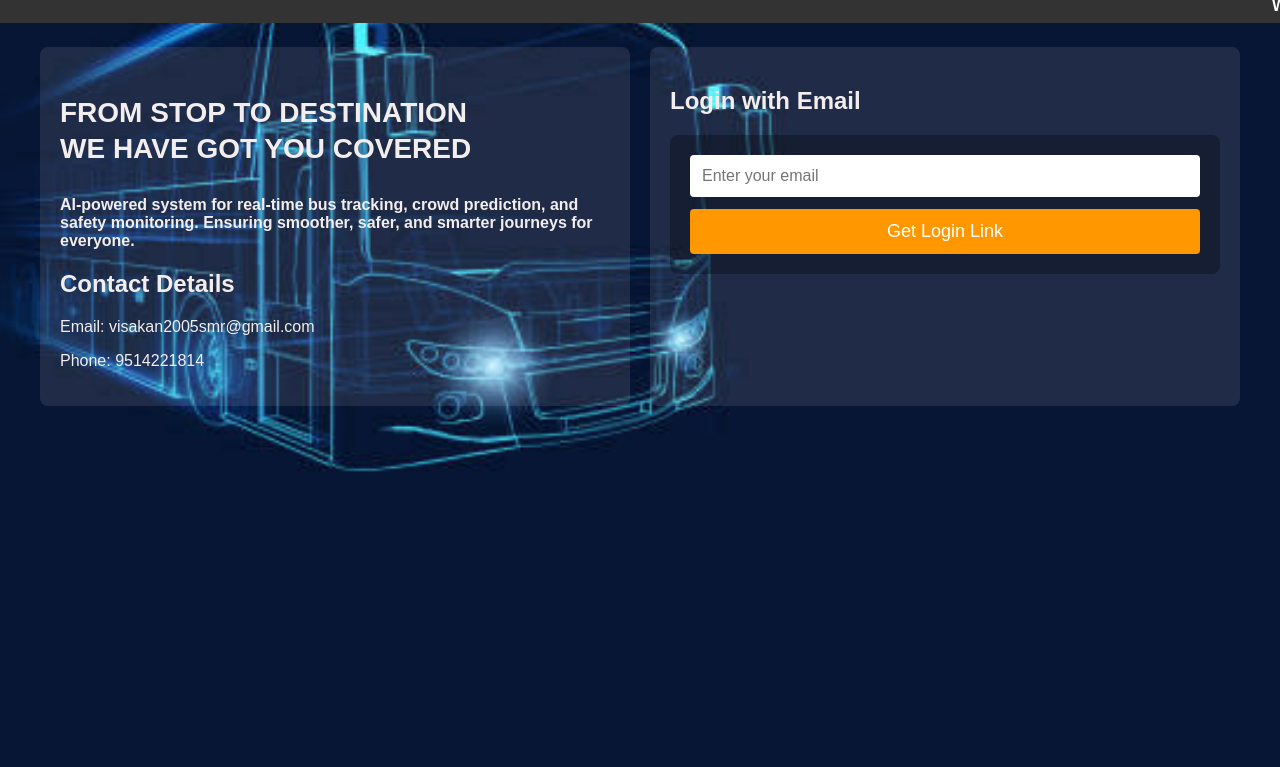
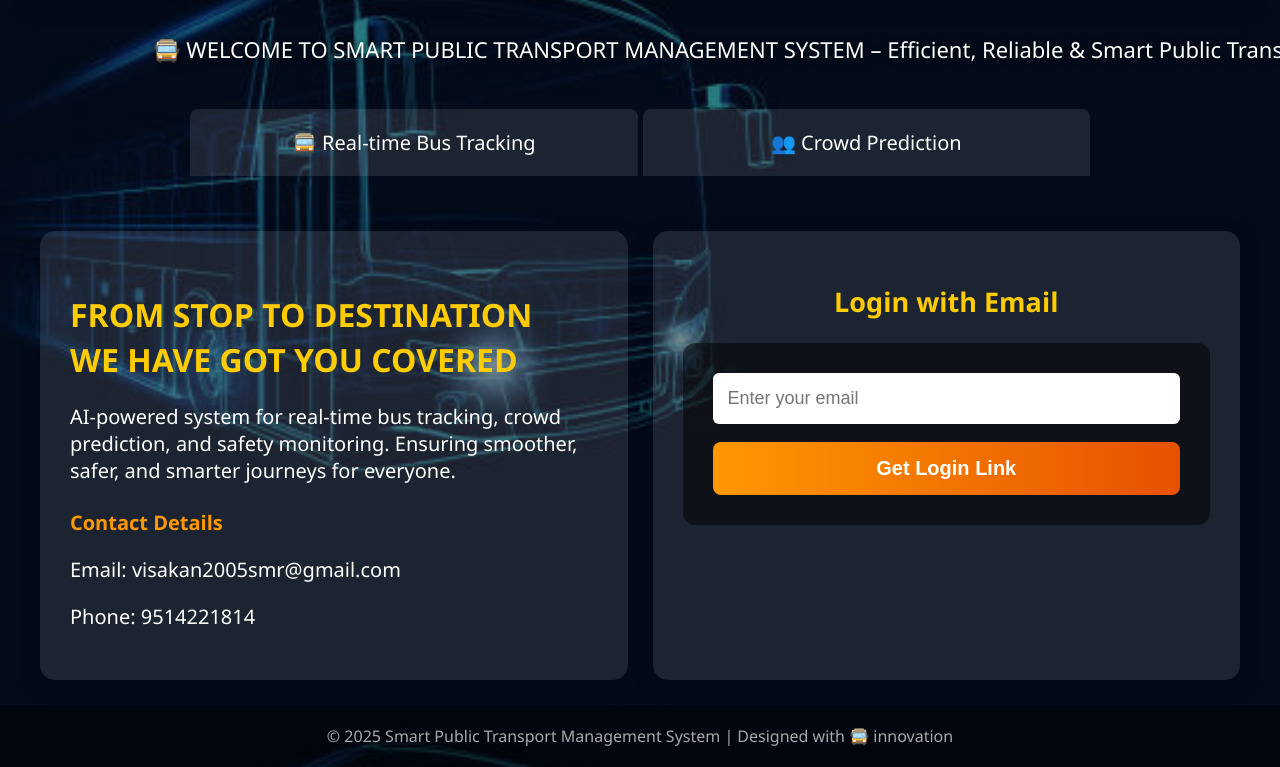
Before and after one commit to VisakanM-bit/SPTMS202526, a Flask app: page /login in a window 1280 px wide. Shown: the part 186-953 px from the top of the page. Before the commit the page ends 658 px from the top, so only its background shows below. Run offline with Flask 3, Linux system fonts and the light colour scheme.

Commit message:
Update login.html

```diff
--- a/templates/login.html
+++ b/templates/login.html
@@ -2,172 +2,152 @@
 <html lang="en">
 <head>
 <meta charset="UTF-8">
-  <title>Login - Smart Public Transport Management System</title>
+<title>Smart Public Transport Management System</title>
 <meta name="viewport" content="width=device-width, initial-scale=1.0">
 <style>
   body {
     margin: 0;
-      font-family: Arial, sans-serif;
-      background: url("{{ url_for('static', filename='image.png') }}") no-repeat center center fixed;
+    font-family: "Segoe UI", Tahoma, Geneva, Verdana, sans-serif;
+    font-size: 18px;
+    background: linear-gradient(rgba(0,0,0,0.5), rgba(0,0,0,0.5)),
+                url("{{ url_for('static', filename='image.png') }}") no-repeat center center fixed;
     background-size: cover;
-      color: rgb(243, 237, 237);
+    color: #fff;
   }
 
-    /* Header logos */
-    .logo-container {
+  /* Heading */
+  .heading-box {
     display: flex;
-      justify-content: space-between;
     align-items: center;
-      padding: 15px 20px;
-      flex-wrap: wrap;
+    justify-content: center;
     gap: 20px;
+    padding: 30px;
+    margin: 40px auto 25px auto;
+    border-radius: 15px;
+    background: rgba(255, 255, 255, 0.12);
+    backdrop-filter: blur(10px);
+    box-shadow: 0 8px 25px rgba(0,0,0,0.4);
+    max-width: 90%;
   }
-    .logo-container img {
-      max-width: 180px;
-      height: auto;
+  .heading-box h1 {
+    font-size: 40px;
+    background: linear-gradient(90deg, #ff9800, #ffcc00);
+    -webkit-background-clip: text;
+    -webkit-text-fill-color: transparent;
+    text-shadow: 0 0 10px rgba(255,152,0,0.7);
+    margin: 0;
   }
+  .bus-logo {
+    width: 80px;
+    height: 80px;
+    animation: bounce 2s infinite;
+  }
+  @keyframes bounce {0%,100%{transform:translateY(0);}50%{transform:translateY(-6px);}}
 
-    .heading-box {
-      flex: 1;
-      border: 2px solid #0f0101;
-      padding: 15px;
-      text-align: center;
-      margin: 0 20px;
-      border-radius: 8px;
-      background-color: #03000a;
-      box-shadow: 0 0 10px rgba(243, 242, 242, 0.1);
-      max-width: 100%;
+  /* Ticker floating above background */
+  .ticker {
+    overflow: hidden;
+    white-space: nowrap;
+    padding: 15px 0;
+    font-size: 22px;
+    text-shadow: 1px 1px 6px rgba(0,0,0,0.6);
   }
+  .ticker span {display:inline-block; padding-left:100%; animation: scroll 15s linear infinite;}
+  @keyframes scroll {0%{transform:translateX(0);}100%{transform:translateX(-100%);} }
 
-    .scroll-message {
-      background-color: #333;
-      color: white;
-      padding: 8px;
-      font-size: 16px;
-      font-weight: bold;
-      margin-top: 10px;
+  /* Tabs */
+  .tab-container {width:90%; max-width:900px; margin:30px auto; font-size:20px;}
+  .tab-buttons {display:flex;}
+  .tab-buttons div {
+    flex:1; text-align:center; padding:20px;
+    cursor:pointer; background: rgba(255,255,255,0.1); border-radius:8px 8px 0 0;
+    margin-right:5px;
   }
+  .tab-buttons div:last-child {margin-right:0;}
+  .tab-buttons div:hover {background: rgba(255,152,0,0.3);}
+  .tab-content {padding:25px; background: rgba(255,255,255,0.05); display:none; border-radius:0 0 8px 8px;}
+  .tab-content p {font-size:20px; line-height:1.5;}
 
-    .split-section {
-      display: flex;
-      justify-content: space-between;
-      max-width: 1200px;
-      margin: auto;
-      padding: 20px;
-      gap: 20px;
+  /* Split section */
+  .split-section {display:flex; flex-wrap:wrap; max-width:1200px; margin:auto; gap:25px; padding:25px;}
+  .left-side, .right-side {
+    flex:1; min-width:300px; padding:30px; background: rgba(255,255,255,0.1); border-radius:15px;
+    box-shadow:0 6px 20px rgba(0,0,0,0.3);
   }
+  .left-side p:first-child {font-size:32px; font-weight:bold; color:#ffcc00; line-height:1.4; margin-bottom:20px;}
+  .left-side p, .left-side h2 {font-size:20px; color:#fff;}
+  .left-side h2 {margin-top:25px; color:#ff9800;}
 
-    .left-side, .right-side {
-      flex: 1;
-      background-color: rgba(243, 236, 236, 0.1);
-      border-radius: 8px;
-      padding: 20px;
-      min-width: 280px;
-    }
+  /* Login form */
+  .login-container form {display:flex; flex-direction:column; gap:18px; padding:30px; background: rgba(0,0,0,0.5); border-radius:12px;}
+  .login-container input {padding:15px; font-size:18px; border:none; border-radius:6px;}
+  .login-container button {padding:15px; font-size:20px; font-weight:bold; border:none; border-radius:8px;
+    background: linear-gradient(90deg, #ff9800, #e65100); color:#fff; cursor:pointer;}
+  .login-container button:hover {transform:scale(1.05); background:linear-gradient(90deg,#ffa726,#ef6c00);}
 
-    .left-side p:first-child {
-      font-weight: bold;
-      font-size: 28px;
-      line-height: 1.3;
-    }
+  footer {text-align:center; padding:20px; background: rgba(0,0,0,0.5); font-size:16px; color:#aaa;}
 
-    .login-container form {
-      display: flex;
-      flex-direction: column;
-      gap: 12px;
-      background-color: rgba(0,0,0,0.3);
-      padding: 20px;
-      border-radius: 8px;
-      max-width: 100%;
-      margin: auto;
-    }
-
-    .login-container input, .login-container button {
-      padding: 12px;
-      border: none;
-      border-radius: 4px;
-      outline: none;
-      font-size: 16px;
-    }
-
-    .login-container button {
-      background-color: #ff9800;
-      color: white;
-      font-size: 18px;
-      cursor: pointer;
-      transition: background 0.3s;
-    }
-    .login-container button:hover {
-      background-color: #e68900;
-    }
-
-    /* Responsive design */
-    @media (max-width: 768px) {
-      .split-section {
-        flex-direction: column;
-      }
-      .logo-container {
-        flex-direction: column;
-        align-items: center;
-        gap: 15px;
-      }
-      .left-side p:first-child {
-        font-size: 22px;
-        text-align: center;
-      }
-      .left-side, .right-side {
-        text-align: center;
-      }
-      .heading-box {
-        margin: 10px 0;
-        width: 100%;
-      }
-    }
+  @media(max-width:768px){.split-section{flex-direction:column;}}
 </style>
 </head>
 <body>
 
-  <!-- Logos -->
-  <div class="logo-container">
-    <img src="{{ url_for('static', filename='buslogo1.jpg') }}" alt="Bus Logo">
+  <!-- Heading -->
   <div class="heading-box">
+    <img src="{{ url_for('static', filename='busicon.png') }}" alt="Bus Logo" class="bus-logo">
     <h1>Smart Public Transport Management System</h1>
   </div>
-    <img src="{{ url_for('static', filename='clglogo1.jpg') }}" alt="College Logo">
+
+  <!-- Ticker -->
+  <div class="ticker"><span>🚍 WELCOME TO SMART PUBLIC TRANSPORT MANAGEMENT SYSTEM – Efficient, Reliable & Smart Public Transport Solutions!</span></div>
+
+  <!-- Tabs -->
+  <div class="tab-container">
+    <div class="tab-buttons">
+      <div onclick="showTab('tracking')">🚍 Real-time Bus Tracking</div>
+      <div onclick="showTab('crowd')">👥 Crowd Prediction</div>
+    </div>
+    <div id="tracking" class="tab-content">
+      <p>Display live bus positions in real-time at your bus stop using Raspberry Pi. Track buses along the route, estimated arrival times, and delays.</p>
+    </div>
+    <div id="crowd" class="tab-content">
+      <p>Predict and display passenger crowding at bus stops and on buses. Helps commuters decide the best bus and plan safer, less crowded journeys.</p>
+    </div>
   </div>
 
-
-  <!-- Scrolling text -->
-  <marquee class="scroll-message">
-    Welcome to Smart Public Transport Management System – Efficient, Reliable & Smart Public Transport Solutions!
-  </marquee>
-
-  <!-- Content -->
+  <!-- Split Section -->
   <div class="split-section">
     <div class="left-side">
       <p>FROM STOP TO DESTINATION<br>WE HAVE GOT YOU COVERED</p>
-      <p style="font-weight: bold; font-size: 16px;">
-        AI-powered system for real-time bus tracking, crowd prediction, and safety monitoring.
-        Ensuring smoother, safer, and smarter journeys for everyone.
-      </p>
+      <p>AI-powered system for real-time bus tracking, crowd prediction, and safety monitoring. Ensuring smoother, safer, and smarter journeys for everyone.</p>
       <h2>Contact Details</h2>
       <p>Email: visakan2005smr@gmail.com</p>
       <p>Phone: 9514221814</p>
     </div>
-
     <div class="right-side">
-      <h2>Login with Email</h2>
+      <h2 style="text-align:center; color:#ffcc00;">Login with Email</h2>
       <div class="login-container">
-        <form id="emailLoginForm" method="POST" action="/login">
+        <form method="POST" action="/login">
           <input type="email" name="email" placeholder="Enter your email" required>
           <button type="submit">Get Login Link</button>
         </form>
         {% if message %}
-          <p id="status">{{ message }}</p>
+          <p id="status" style="color: #ff9800; font-weight:bold; margin-top:10px;">{{ message }}</p>
         {% endif %}
       </div>
     </div>
   </div>
 
+  <!-- Footer -->
+  <footer>© 2025 Smart Public Transport Management System | Designed with 🚍 innovation</footer>
+
+  <!-- Simple tab script -->
+  <script>
+    function showTab(tabId){
+      document.getElementById('tracking').style.display='none';
+      document.getElementById('crowd').style.display='none';
+      document.getElementById(tabId).style.display='block';
+    }
+  </script>
 </body>
 </html>
```
Lines whose indentation alone changed are shown as unchanged.
